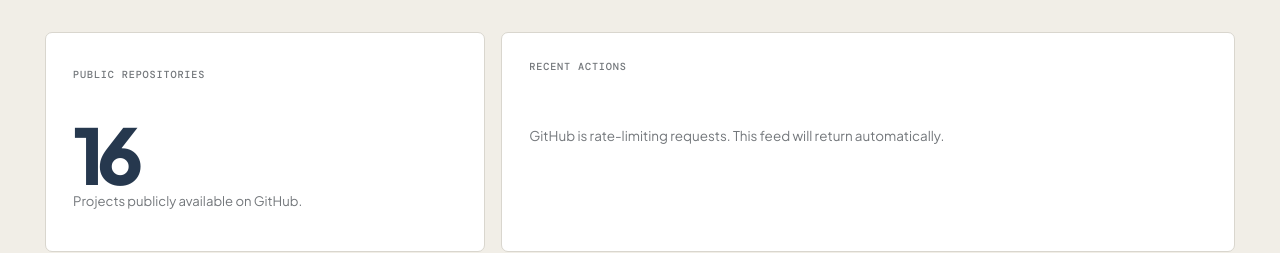
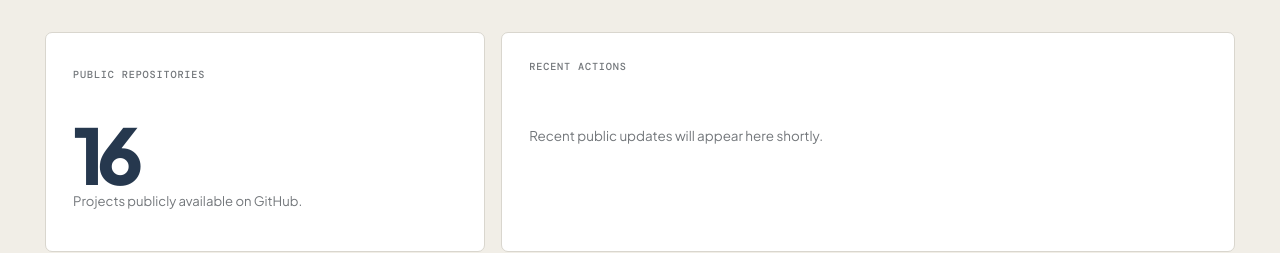
Before and after one commit to aduseimedia-eng/portfolio, a plain HTML site: page index.html in a window 1280 px wide. Shown: the part 4040-4293 px from the top of the page. Drawn offline with nearby package versions, Linux system fonts and the light colour scheme; no server answers.

Commit message:
token9.5

```diff
--- a/index.html
+++ b/index.html
@@ -3146,7 +3146,7 @@
             }
           } catch {}
           showGitHubActivityMessage(
-            "GitHub is rate-limiting requests. This feed will return automatically.",
+            "Recent public updates will appear here shortly.",
           );
         }
       }
```
